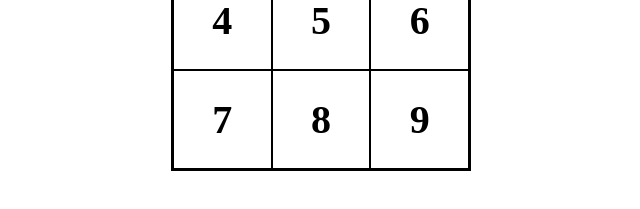
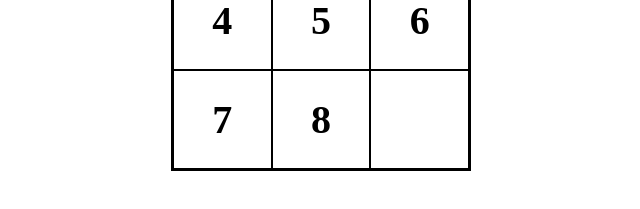
Before and after one commit to raj-kumar-12-99/8Puzzle, a plain HTML site: page index.html in a window 1280 px wide. Shown: the part 137-346 px from the top of the page, 319-959 px from the left. Drawn offline with Linux system fonts and the light colour scheme.

Commit message:
Update index.html

```diff
--- a/index.html
+++ b/index.html
@@ -37,7 +37,7 @@
 		<div>6</div>
 		<div>7</div>
 		<div>8</div>
-		<div>9</div>
+		<div></div>
 	</div>
 </body>
 </html>
```
